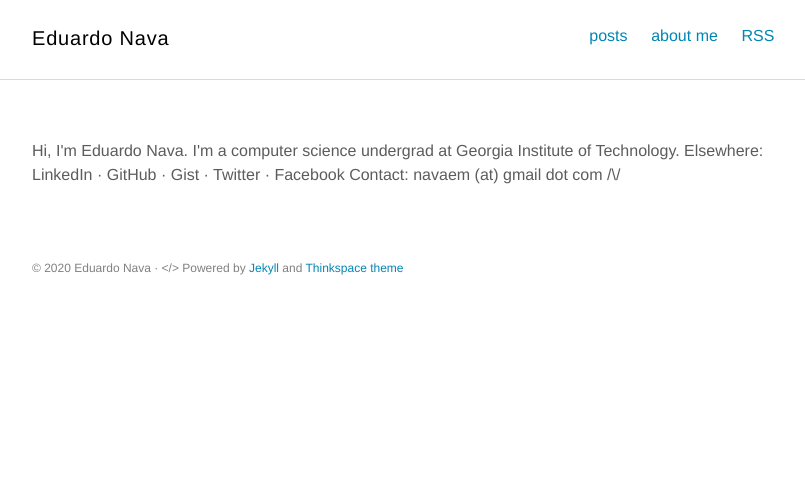
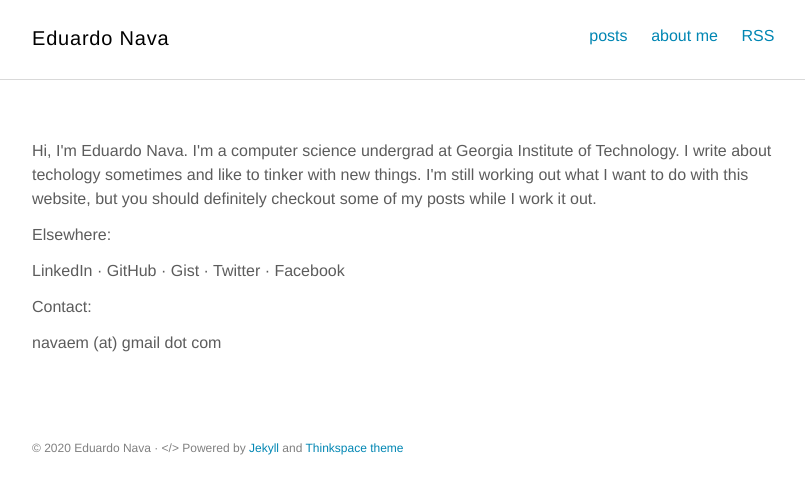
Before and after one commit to navaem/navaem.github.io, a Jekyll site: the page built from index.html, in a window 1280 px wide. Shown: the top 494 px of the page, without its empty margins (232-1037 px from the left). Built offline with Jekyll 4.4.1, drawn with Linux system fonts in a browser that asks for light colours; some web fonts are replaced.

Commit message:
add <p> to index.html

```diff
--- a/index.html
+++ b/index.html
@@ -2,12 +2,23 @@
 layout: page
 ---
 
+<p>
 Hi, I'm Eduardo Nava. I'm a computer science undergrad at Georgia Institute of Technology.
+I write about techology sometimes and like to tinker with new things. I'm still working out
+what I want to do with this website, but you should definitely checkout some of my posts
+while I work it out.
+</p>
 
+<p>
 Elsewhere:
+</p>
+<p>
 LinkedIn · GitHub · Gist · Twitter · Facebook
+</p>
 
+<p>
 Contact:
+</p>
+<p>
 navaem (at) gmail dot com
-
-/\/
+</p>
```
